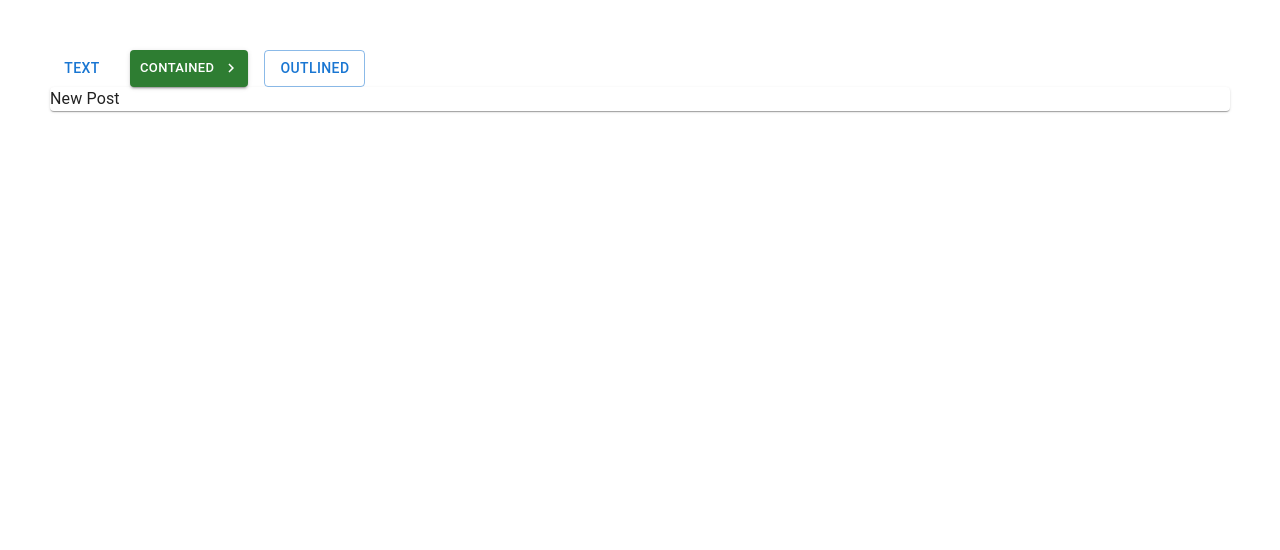
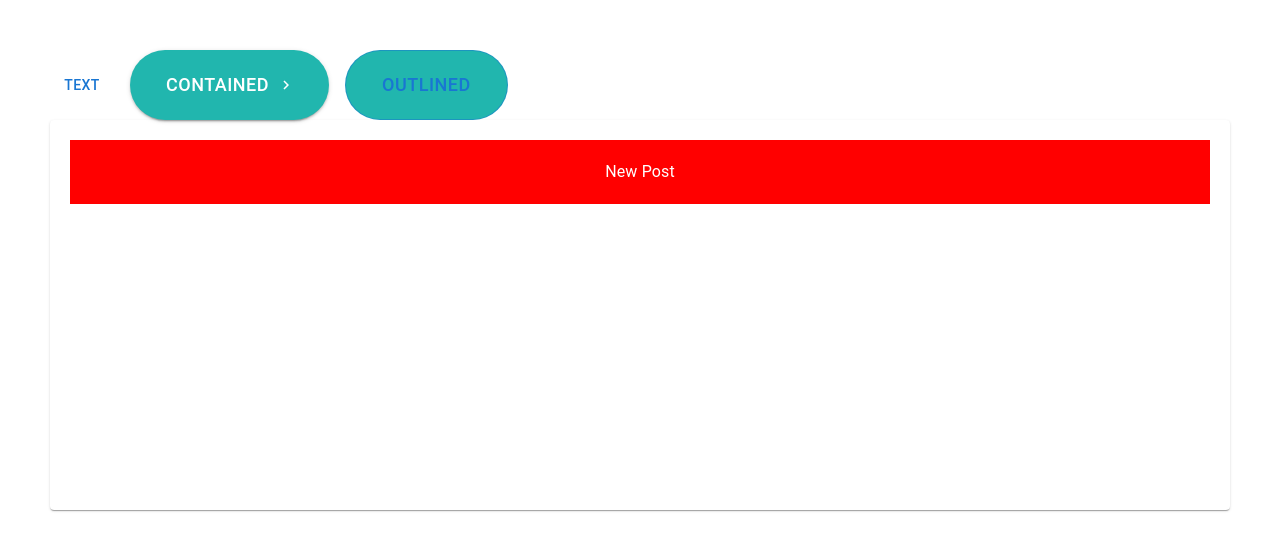
Before and after one commit to Yazdani1/React-Material-UI, a React (Create React App) app in the folder client/: page / in a window 1280 px wide. Shown: the top 550 px of the page. Built offline with nearby package versions, Linux system fonts and the light colour scheme.

Commit message:
Custom Button Design

```diff
--- a/client/src/Components/ButtonUI.js
+++ b/client/src/Components/ButtonUI.js
@@ -1,14 +1,32 @@
 import React from "react";
 import Stack from "@mui/material/Stack";
 import Button from "@mui/material/Button";
-import KeyboardArrowRightIcon from '@material-ui/icons/KeyboardArrowRight'
+import KeyboardArrowRightIcon from "@material-ui/icons/KeyboardArrowRight";
 import "./buttonui.css";
 import { Paper } from "@mui/material";
+import { Box } from "@mui/material";
+import { Typography } from "@mui/material";
+import { height, padding } from "@mui/system";
+import { makeStyles } from "@material-ui/core";
 
-import { Typography } from "@mui/material";
-
+const useStyles = makeStyles({
+  title: {
+    fontSize: 20,
+    backgroundColor: "red",
+    padding: "20px",
+    textAlign: "center",
+    color: "white",
+  },
+  btn: {
+    backgroundColor: "red",
+    color: "white",
+    borderRadius: "60px",
+  },
+});
 
 const ButtonUI = () => {
+  const classes = useStyles();
+
   const handleClick = () => {
     alert("Click is working");
   };
@@ -18,21 +36,36 @@ const ButtonUI = () => {
       <div className="button-design">
         <Stack spacing={2} direction="row">
           <Button variant="text">Text</Button>
+
           <Button
             onClick={handleClick}
             variant="contained"
-            color="success"
             size="small"
-            endIcon={<KeyboardArrowRightIcon/>}
+            style={{
+              borderRadius: 35,
+              backgroundColor: "#21b6ae",
+              padding: "18px 36px",
+              fontSize: "18px",
+            }}
+            endIcon={<KeyboardArrowRightIcon />}
           >
             Contained
           </Button>
-          <Button variant="outlined">Outlined</Button>
+
+          <Button
+            style={{
+              borderRadius: 35,
+              backgroundColor: "#21b6ae",
+              padding: "18px 36px",
+              fontSize: "18px",
+            }}
+            variant="outlined"
+          >
+            Outlined
+          </Button>
         </Stack>
-        <Paper spacing={2} >
-          <Typography>
-            New Post
-          </Typography>
+        <Paper spacing={2} sx={{ height: "350px", padding: "20px" }}>
+          <Typography className={classes.title}>New Post</Typography>
         </Paper>
       </div>
     </React.Fragment>
```
